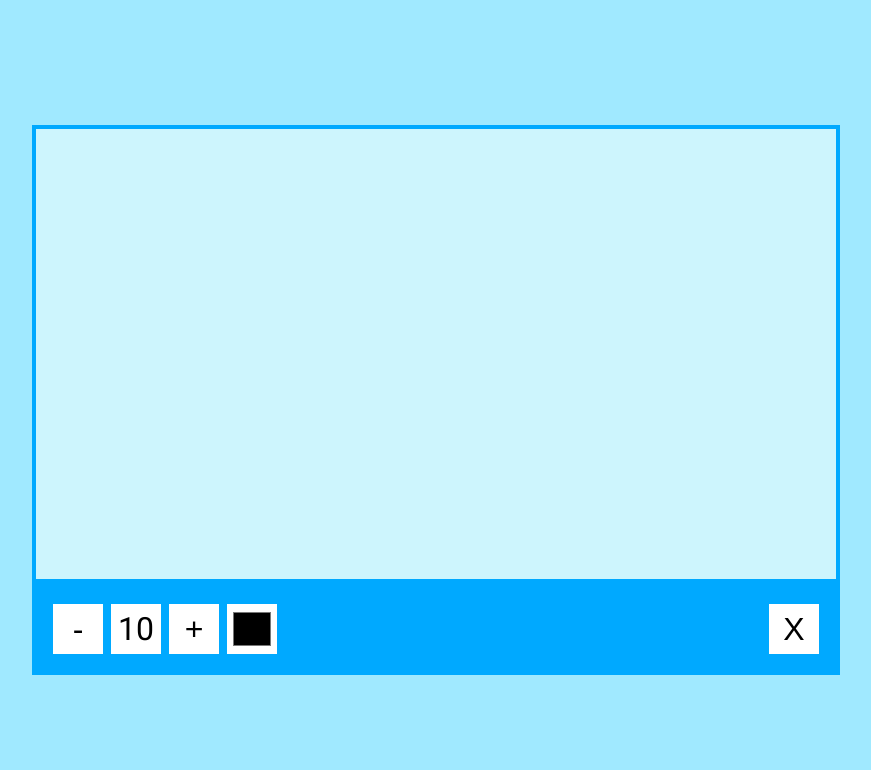
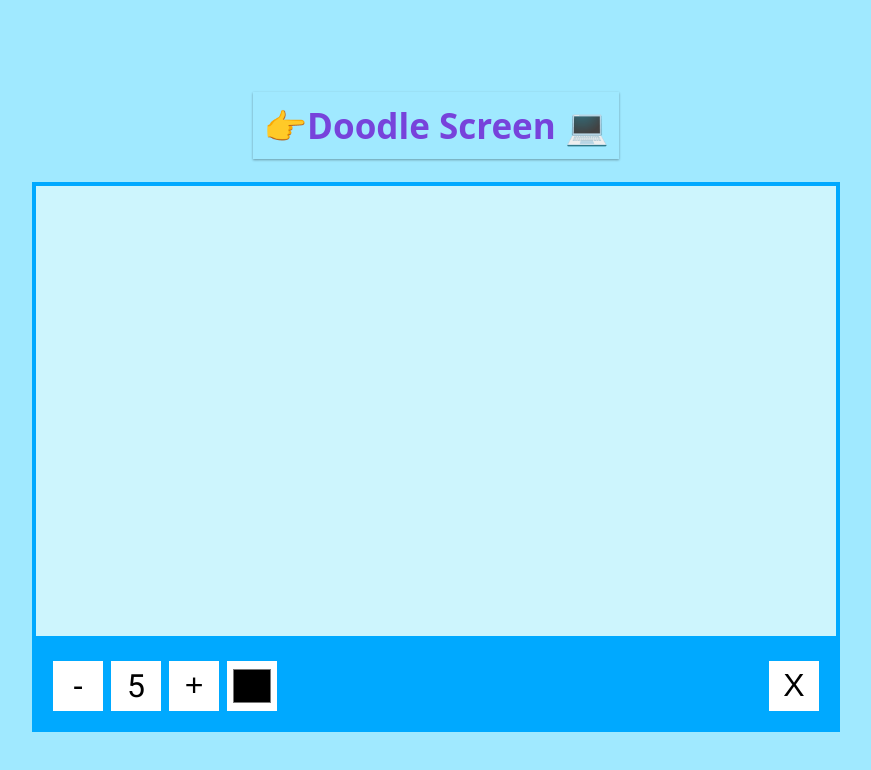
Before and after one commit to almaastaj/Doodle-le-Doo, a plain HTML site: page index.html in a window 1280 px wide. Shown: the whole page, without its empty margins (204-1075 px from the left). Drawn offline with Linux system fonts and the light colour scheme.

Commit message:
Add Heading to the UI

```diff
--- a/index.html
+++ b/index.html
@@ -8,11 +8,12 @@
         <link rel="shortcut icon" href="favicon.ico" type="image/x-icon" />
     </head>
     <body>
+        <h1>👉Doodle Screen 💻</h1>
         <canvas id="canvas" width="800" height="450"></canvas>
 
         <div class="toolbox">
             <button id="decrease" title="Decrease the size of Brush">-</button>
-            <span id="size">10</span>
+            <span id="size">5</span>
             <button id="increase" title="Increase the size of Brush">+</button>
             <input type="color" title="Choose a color" id="color" />
             <button title="clear the doodle screen" id="clear">X</button>
--- a/script.js
+++ b/script.js
@@ -7,7 +7,7 @@ const clearEl = document.getElementById("clear");
 
 const ctx = canvas.getContext("2d");
 
-let size = 10;
+let size = 5;
 let isPressed = false;
 colorEl.value = "black";
 let color = colorEl.value;
--- a/style.css
+++ b/style.css
@@ -13,6 +13,18 @@ body {
     justify-content: center;
     height: 100vh;
     margin: 0;
+}
+
+h1 {
+    font-family: system-ui, -apple-system, BlinkMacSystemFont, "Segoe UI",
+        Roboto, Oxygen, Ubuntu, Cantarell, "Open Sans", "Helvetica Neue",
+        sans-serif;
+    font-size: 35px;
+    font-weight: bolder;
+    background-color: #a0e9ff;
+    padding: 10px;
+    color: #7743db;
+    box-shadow: 0 1px 3px rgba(0, 0, 0, 0.12), 0 1px 2px rgba(0, 0, 0, 0.24);
 }
 
 canvas {
```
